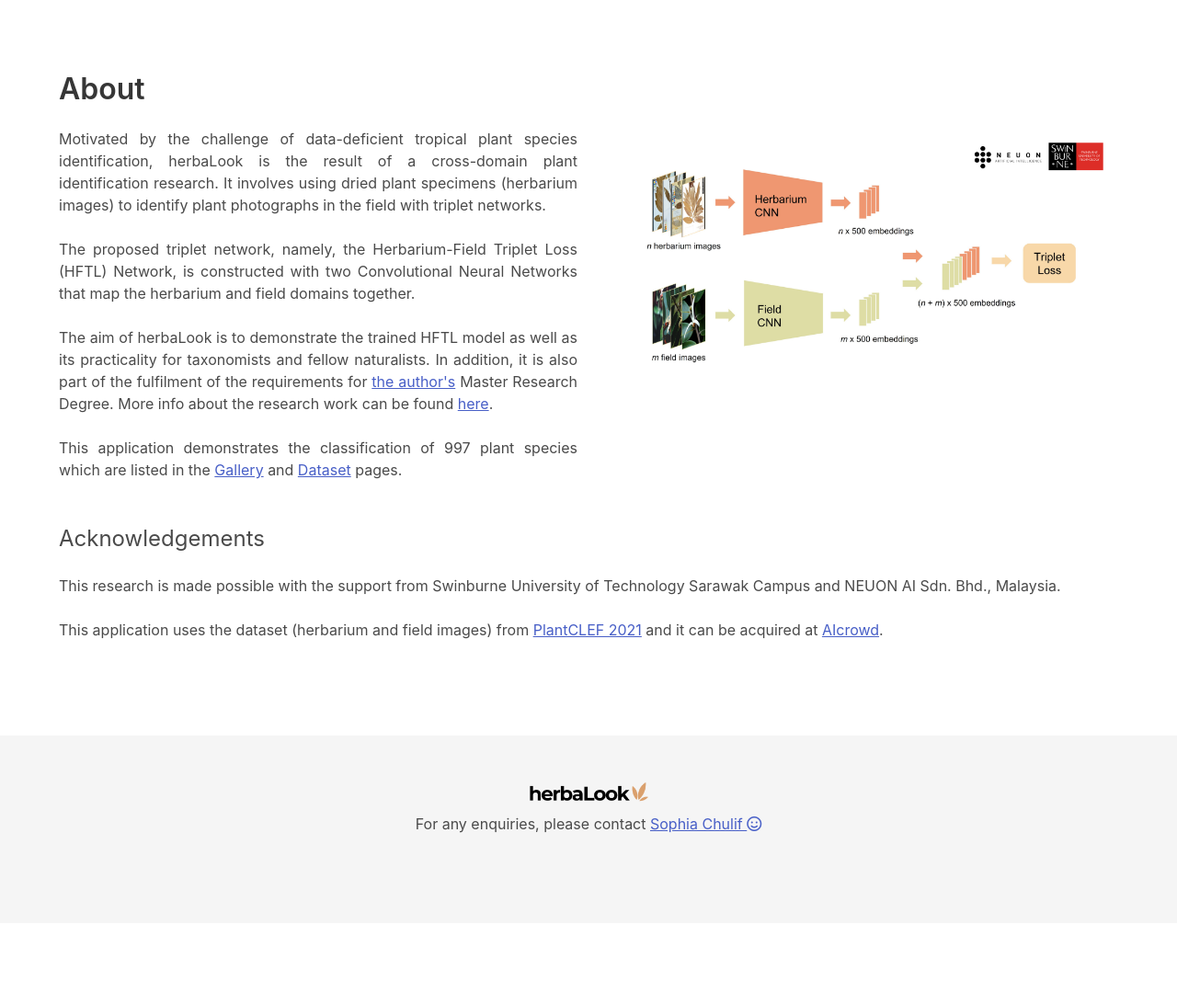
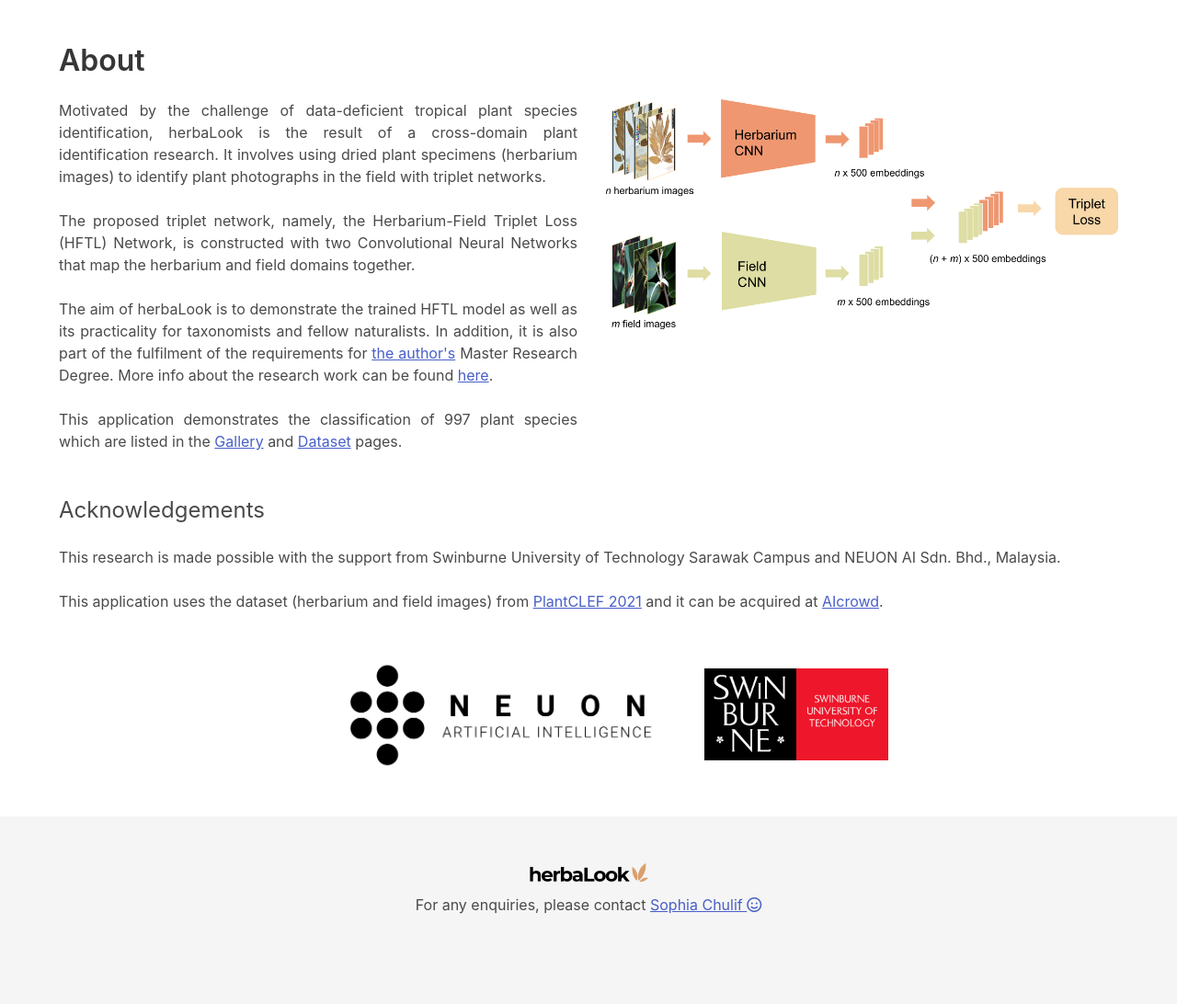
Before and after one commit to sophiadouglas/herbaLook, a Django app: page /about/ in a window 1280 px wide. Shown: the part 66-1158 px from the top of the page at 92% size. Before the commit the page ends 972 px from the top, so only its background shows below. Run offline with Django 3.2, Linux system fonts and the light colour scheme; parts of the project's set-up code (start-up, migrations or seed data) failed here and were passed over.

Commit message:
add logo

```diff
--- a/templates/about.html
+++ b/templates/about.html
@@ -45,8 +45,20 @@
 								This application uses the dataset (herbarium and field images) from <a class="custom-link" href="https://www.imageclef.org/PlantCLEF2021">PlantCLEF 2021</a> and it can be acquired at <a class="custom-link" href="https://www.aicrowd.com/challenges/lifeclef-2021-plant">AIcrowd</a>.<br><br>
 							</p>
 					</div>
+				</div>
 
+				<div class="columns is-multiline is-centered" style="align-items:center;">
+						<figure class="image">
+							{% load static %}
+							<img src="{% static 'images/neuon.png' %}" style="object-fit:scale-down; max-height:150px;">
+						</figure>
+						<figure class="image">
+							{% load static %}
+							<img src="{% static 'images/swinburne.png' %}" style="object-fit:scale-down; max-height:100px;">
+						</figure>
 				</div>
+
+
   	</div>
   </div>
 </section>
```
Also changed, not shown: static/images/HFTL_network.png, static/images/neuon.png (added), static/images/swinburne.png (added).
